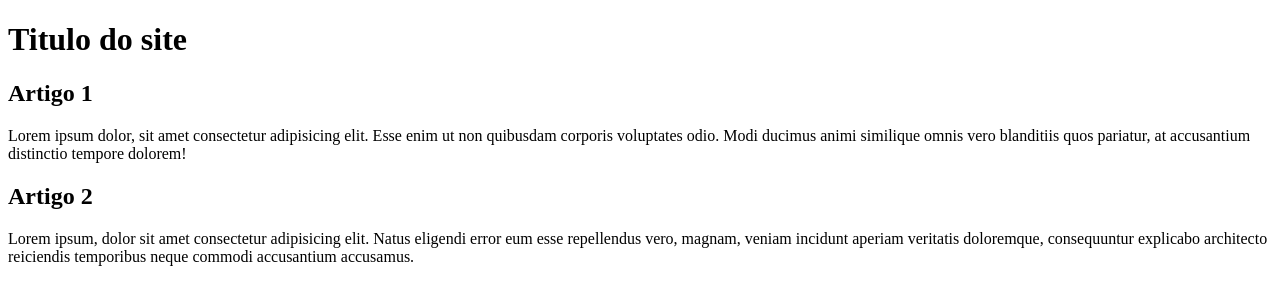
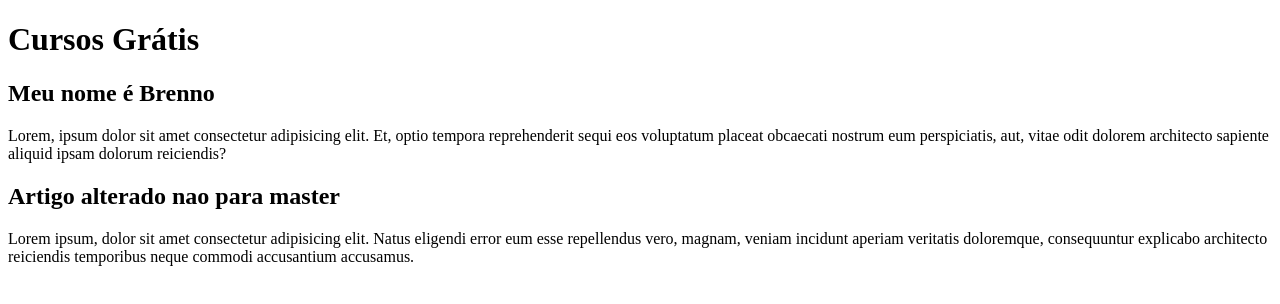
Before and after one commit to BrennoGomesAraujo/projeto-site, a plain HTML site: page index.html in a window 1280 px wide. Drawn offline with Linux system fonts and the light colour scheme.

Commit message:
Comçando a escrever o conteudo

```diff
--- a/index.html
+++ b/index.html
@@ -9,14 +9,14 @@
 <body>
     <main>
         <header>
-            <h1> Titulo do site</h1>
+            <h1>Cursos Grátis</h1>
         </header>
         <article>
-            <h2>Artigo 1</h2>
-            <p>Lorem ipsum dolor, sit amet consectetur adipisicing elit. Esse enim ut non quibusdam corporis voluptates odio. Modi ducimus animi similique omnis vero blanditiis quos pariatur, at accusantium distinctio tempore dolorem!</p>
+            <h2>Meu nome é Brenno</h2>
+            <p>Lorem, ipsum dolor sit amet consectetur adipisicing elit. Et, optio tempora reprehenderit sequi eos voluptatum placeat obcaecati nostrum eum perspiciatis, aut, vitae odit dolorem architecto sapiente aliquid ipsam dolorum reiciendis?</p>
         </article>
         <article>
-            <h2> Artigo 2</h2>
+            <h2>Artigo alterado nao para master</h2>
             <p>Lorem ipsum, dolor sit amet consectetur adipisicing elit. Natus eligendi error eum esse repellendus vero, magnam, veniam incidunt aperiam veritatis doloremque, consequuntur explicabo architecto reiciendis temporibus neque commodi accusantium accusamus.</p>
         </article>
     </main>
```
